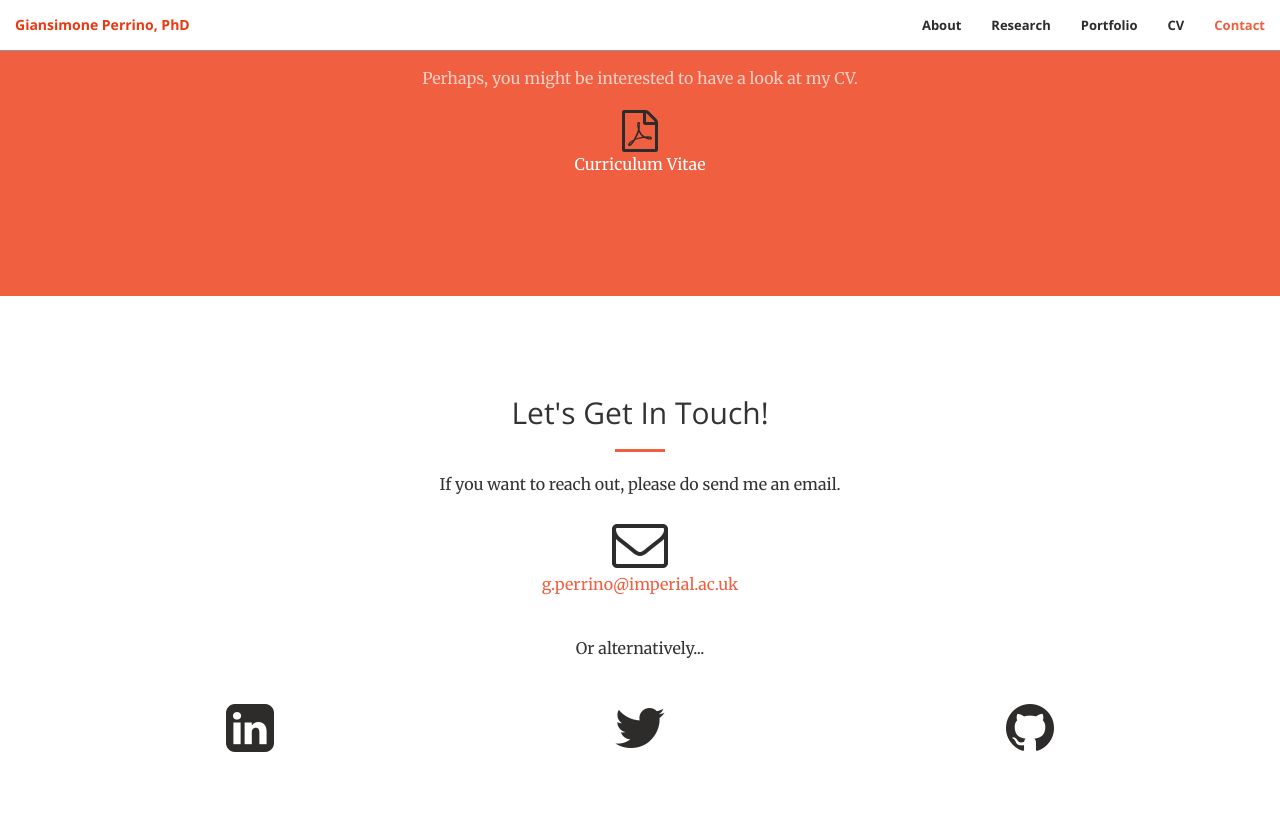
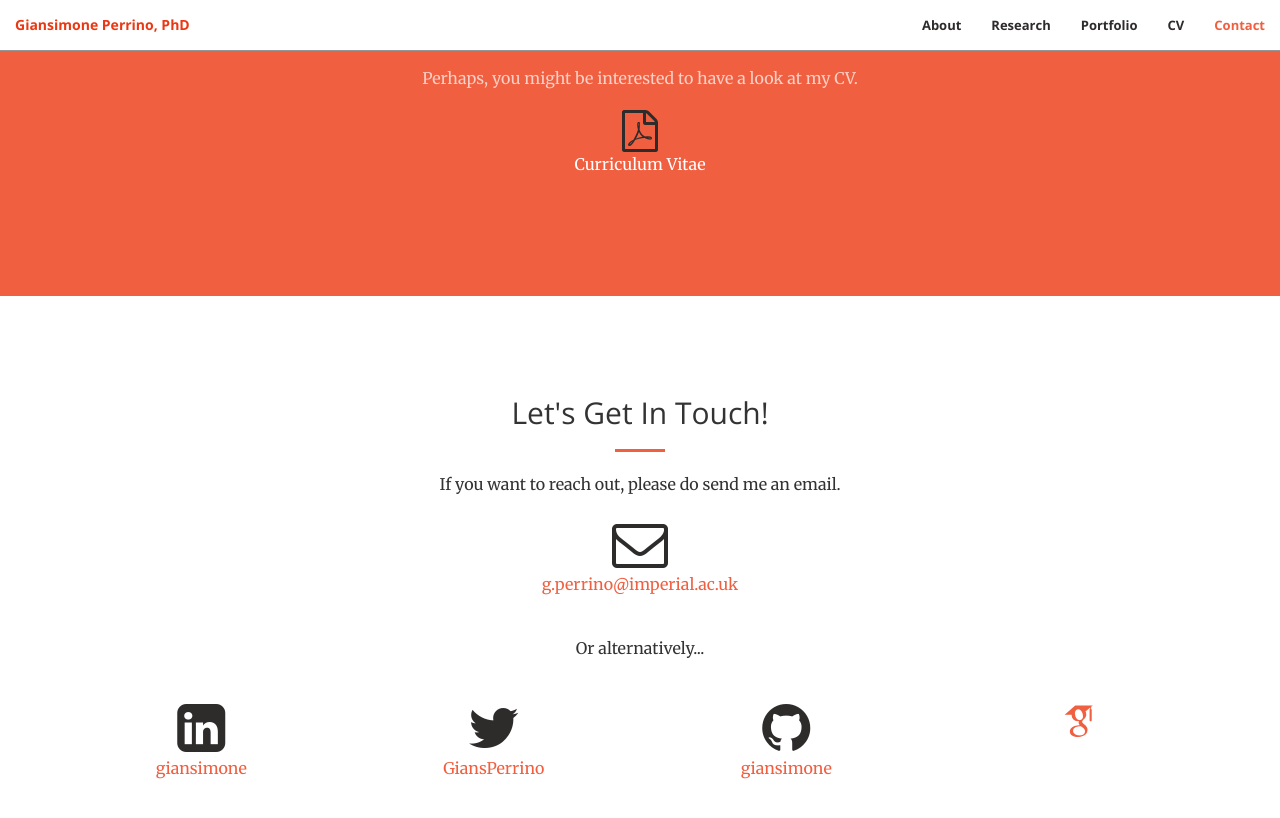
Before and after one commit to giansimone/giansimone.github.io, a Jekyll site: the page built from index.html, in a window 1280 px wide and 900 px high, scrolled down 2582 px. Shown: the top 818 px of the window. Built offline with Jekyll 4.4.1, drawn with Linux system fonts in a browser that asks for light colours; some web fonts are replaced.

Commit message:
Add Google Scholar icon to contact.

```diff
--- a/_includes/contact.html
+++ b/_includes/contact.html
@@ -15,19 +15,27 @@
             <div class="col-lg-8 col-lg-offset-2 text-center">
                 <p style="padding:20px;">Or alternatively...</p>
             </div>
-            <div class="col-lg-4 text-center">
+            <div class="col-lg-3 text-center">
                 <a href="https://www.linkedin.com/in/{{ site.linkedin_username }}">
                 <i class="fa fa-linkedin-square fa-3x wow bounceIn" data-wow-delay=".1s"></i>
+                <p>{{ site.linkedin_username }}</p>
                 </a>
             </div>
-            <div class="col-lg-4 text-center">
+            <div class="col-lg-3 text-center">
                 <a href="https://twitter.com/{{ site.twitter_username }}">
                 <i class="fa fa-twitter fa-3x wow bounceIn" data-wow-delay=".1s"></i>
+                <p>{{ site.twitter_username }}</p>
                 </a>
             </div>
-            <div class="col-lg-4 text-center">
+            <div class="col-lg-3 text-center">
                 <a href="https://github.com/{{ site.github_username }}">
                 <i class="fa fa-github fa-3x wow bounceIn" data-wow-delay=".1s"></i>
+                <p>{{ site.github_username }}</p>
+                </a>
+            </div>
+            <div class="col-lg-3 text-center">
+                <a href="https://scholar.google.com/citations?user=c5pqT0oAAAAJ">
+                <i class="ai ai-google-scholar ai-3x wow bounceIn" data-wow-delay=".1s"></i>
                 </a>
             </div>
         </div>
--- a/_includes/head.html
+++ b/_includes/head.html
@@ -15,6 +15,7 @@
     <link href='https://fonts.googleapis.com/css?family=Open+Sans:300italic,400italic,600italic,700italic,800italic,400,300,600,700,800' rel='stylesheet' type='text/css'>
     <link href='https://fonts.googleapis.com/css?family=Merriweather:400,300,300italic,400italic,700,700italic,900,900italic' rel='stylesheet' type='text/css'>
     <link rel="stylesheet" href="font-awesome/css/font-awesome.min.css" type="text/css">
+    <link rel="stylesheet" href="academicons-1.9.2/css/academicons.min.css"/>
 
     <!-- Plugin CSS -->
     <link rel="stylesheet" href="css/animate.min.css" type="text/css">
```
